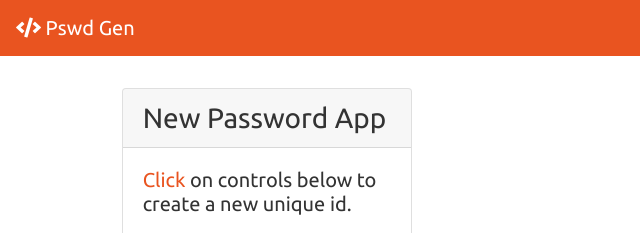
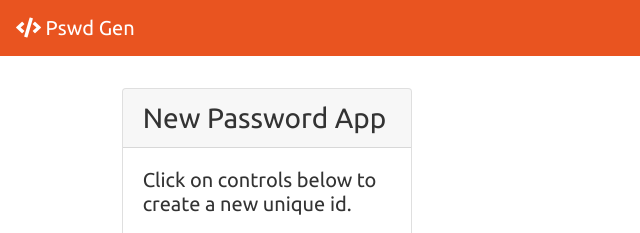
Before and after one commit to carlosissac/mod03hwpswdgen, a plain HTML site: page index.html in a window 1280 px wide. Shown: the top 233 px of the page, 0-640 px from the left. Drawn offline with nearby package versions, Linux system fonts and the light colour scheme.

Commit message:
tweaked some styling on Index.html, first draft of README

```diff
--- a/index.html
+++ b/index.html
@@ -40,7 +40,7 @@
               <div class="card mb-3">
                 <h3 id="gen-card-header" class="card-header">New Password App</h3>
                 <div class="card-body">
-                  <h5 id="gen-card-title" class="card-title"><a style="color:#E95420;">Click</a> on controls below to create a new unique id.</h5>
+                  <h5 id="gen-card-title" class="card-title">Click on controls below to create a new unique id.</h5>
                 </div>
                 <textarea class="form-control" id="passwordArea" rows="4" placeholder="New password" readonly></textarea>
                 <div id="small-body-text" class="card-body">
```
Also changed, not shown: 1 other file.
